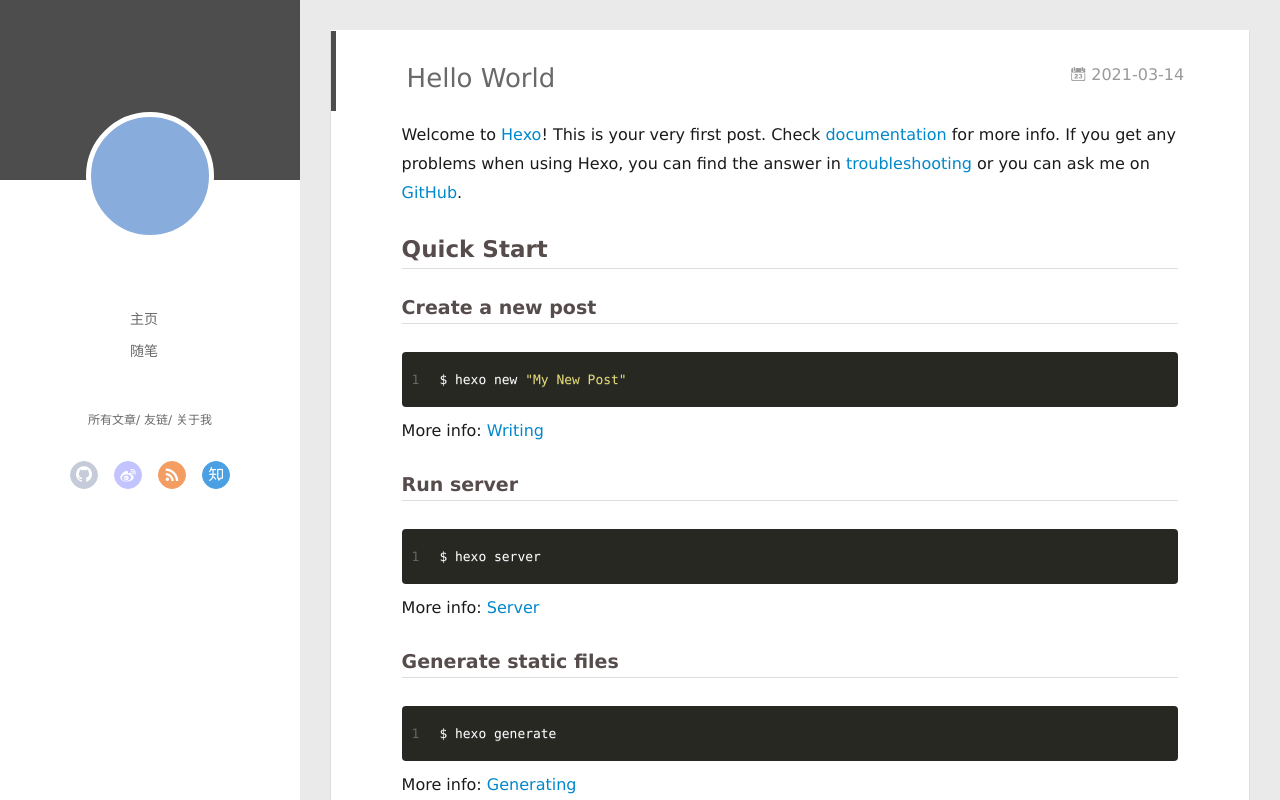
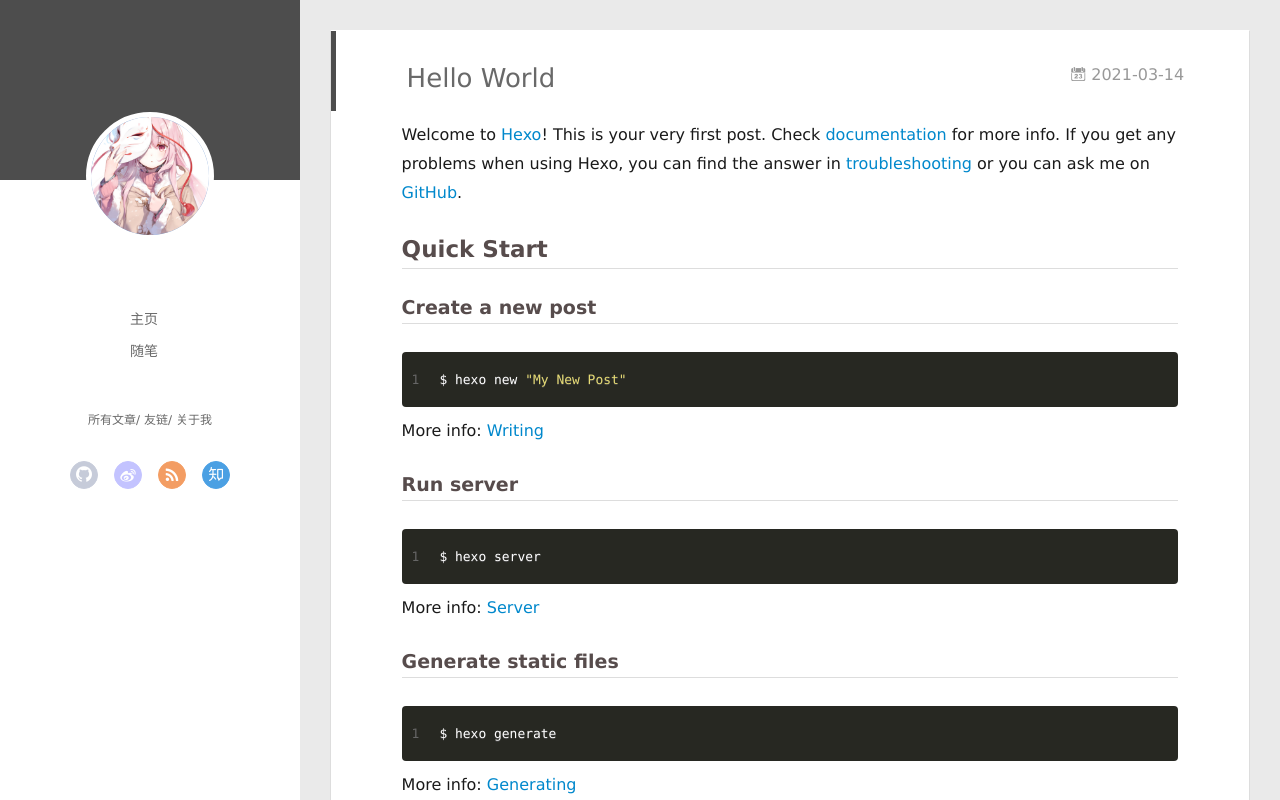
Before and after one commit to jhmddqs/jhmddqs.github.io, a plain HTML site: page 2021/03/14/hello-world/index.html in a window 1280 px wide. Drawn offline with Linux system fonts and the light colour scheme; no server answers.

Commit message:
Site updated: 2021-03-14 12:30:36

```diff
--- a/2021/03/14/hello-world/index.html
+++ b/2021/03/14/hello-world/index.html
@@ -23,7 +23,7 @@
     <link rel="alternative" href="/atom.xml" title="Hexo" type="application/atom+xml">
 
 
-    <link rel="icon" href="/favicon.png">
+    <link rel="icon" href="/assets/images/Charlotte.jpg">
 
   <link rel="stylesheet" type="text/css" href="/./main.0cf68a.css">
   <style type="text/css">
@@ -47,7 +47,7 @@
 <div class="intrude-less">
 	<header id="header" class="inner">
 		<a href="/" class="profilepic">
-			<img src="" class="js-avatar">
+			<img src="/assets/images/Charlotte.jpg" class="js-avatar">
 		</a>
 		<hgroup>
 		  <h1 class="header-author"><a href="/"></a></h1>
@@ -105,7 +105,7 @@
 	<div class="intrude-less">
 		<header id="header" class="inner">
 			<div class="profilepic">
-				<img src="" class="js-avatar">
+				<img src="/assets/images/Charlotte.jpg" class="js-avatar">
 			</div>
 			<hgroup>
 			  <h1 class="header-author js-header-author"></h1>
```
Also changed, not shown: archives/2021/03/index.html (+3 -3 lines), archives/2021/index.html (+3 -3 lines), archives/index.html (+3 -3 lines), index.html (+3 -3 lines), assets/images/Charlotte.jpg (added).
